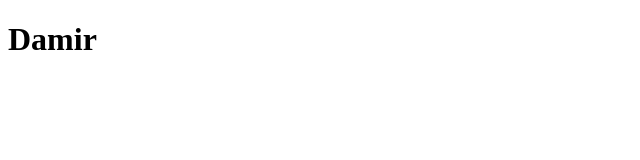
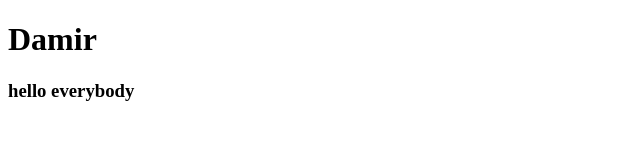
Before and after one commit to DamirAid/js-03, a plain HTML site: page index.html in a window 1280 px wide. Shown: the whole page, without its empty margins (0-640 px from the left). Drawn offline with Linux system fonts and the light colour scheme.

Commit message:
Gulnura commit

```diff
--- a/index.html
+++ b/index.html
@@ -7,6 +7,7 @@
 </head>
 <body>
     <h1>Damir</h1>
+    <h3>hello everybody</h3>
 
     <script src="./js/scripts.js"></script>
 </body>
```
